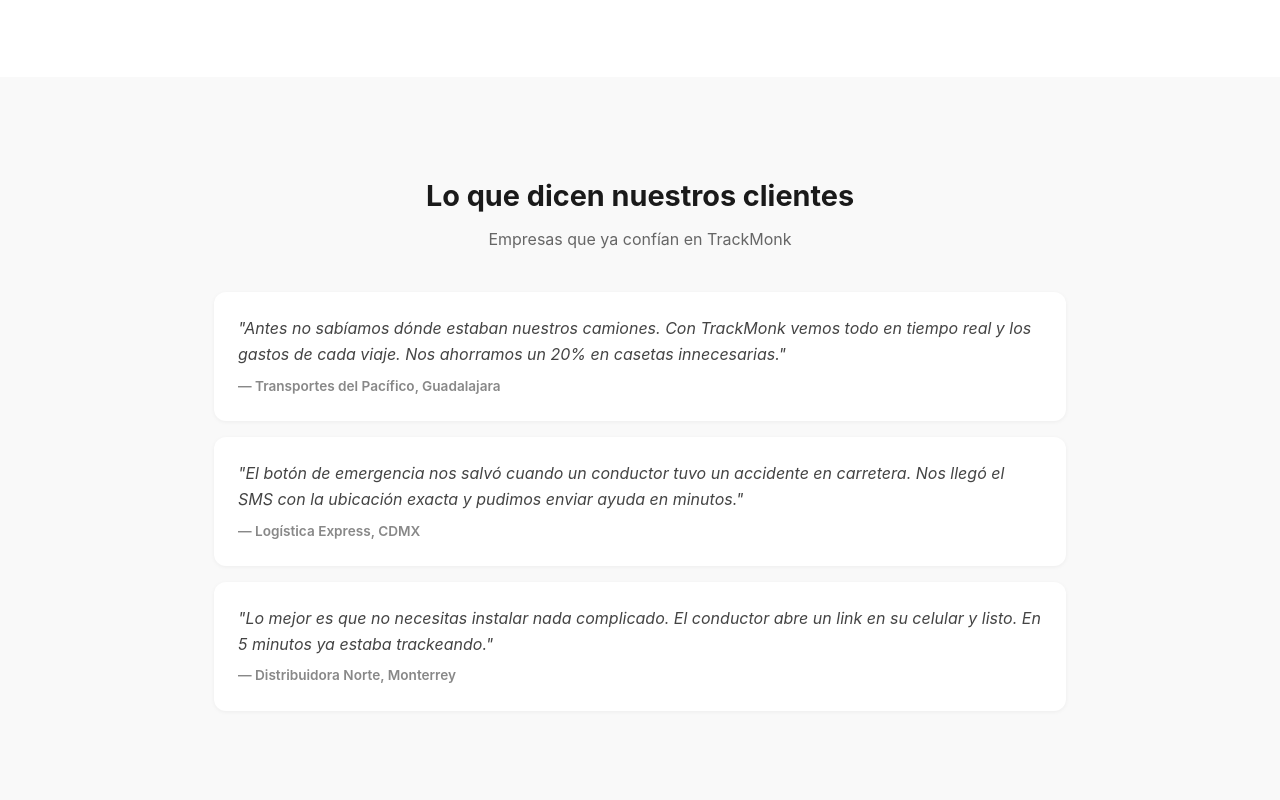
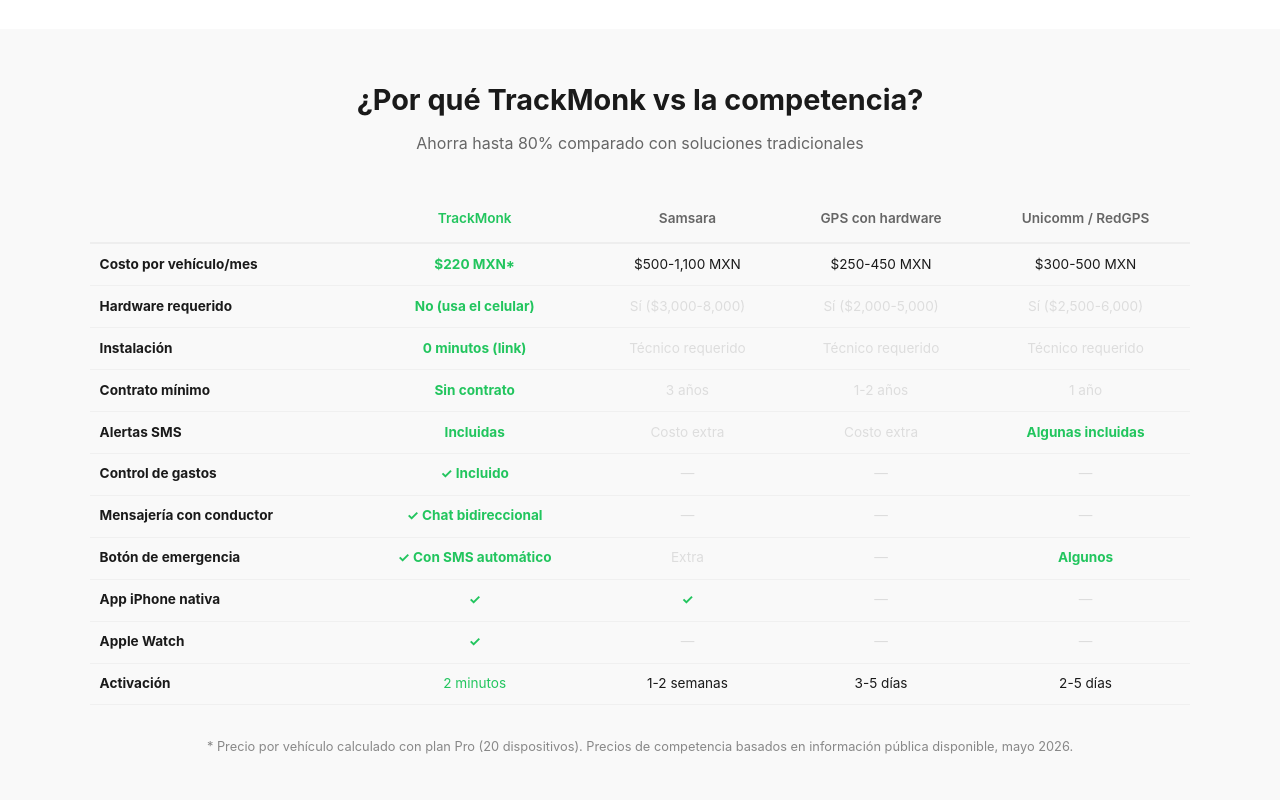
Before and after one commit to benjamin77834/trackMonk, a plain HTML site: page frontend/planes.html in a window 1280 px wide. Shown: the part 4260-5060 px from the top of the page. Drawn offline with Linux system fonts and the light colour scheme.

Commit message:
Add competitor comparison table: TrackMonk vs Samsara, GPS hardware, others

```diff
--- a/frontend/planes.html
+++ b/frontend/planes.html
@@ -220,6 +220,31 @@
     </div>
   </div>
 
+  <!-- Comparativa vs competencia -->
+  <div class="container" style="background:#f9f9f9;margin:0 auto;padding:3rem 1.5rem;max-width:100%;">
+    <div style="max-width:1100px;margin:0 auto;">
+      <h2 class="section-title">¿Por qué TrackMonk vs la competencia?</h2>
+      <p class="section-sub">Ahorra hasta 80% comparado con soluciones tradicionales</p>
+      <div class="compare">
+        <table>
+          <tr><th></th><th style="color:#22c55e;">TrackMonk</th><th>Samsara</th><th>GPS con hardware</th><th>Unicomm / RedGPS</th></tr>
+          <tr><td><strong>Costo por vehículo/mes</strong></td><td style="color:#22c55e;font-weight:700;">$220 MXN*</td><td>$500-1,100 MXN</td><td>$250-450 MXN</td><td>$300-500 MXN</td></tr>
+          <tr><td><strong>Hardware requerido</strong></td><td class="check">No (usa el celular)</td><td class="no">Sí ($3,000-8,000)</td><td class="no">Sí ($2,000-5,000)</td><td class="no">Sí ($2,500-6,000)</td></tr>
+          <tr><td><strong>Instalación</strong></td><td class="check">0 minutos (link)</td><td class="no">Técnico requerido</td><td class="no">Técnico requerido</td><td class="no">Técnico requerido</td></tr>
+          <tr><td><strong>Contrato mínimo</strong></td><td class="check">Sin contrato</td><td class="no">3 años</td><td class="no">1-2 años</td><td class="no">1 año</td></tr>
+          <tr><td><strong>Alertas SMS</strong></td><td class="check">Incluidas</td><td class="no">Costo extra</td><td class="no">Costo extra</td><td class="check">Algunas incluidas</td></tr>
+          <tr><td><strong>Control de gastos</strong></td><td class="check">✓ Incluido</td><td class="no">—</td><td class="no">—</td><td class="no">—</td></tr>
+          <tr><td><strong>Mensajería con conductor</strong></td><td class="check">✓ Chat bidireccional</td><td class="no">—</td><td class="no">—</td><td class="no">—</td></tr>
+          <tr><td><strong>Botón de emergencia</strong></td><td class="check">✓ Con SMS automático</td><td class="no">Extra</td><td class="no">—</td><td class="check">Algunos</td></tr>
+          <tr><td><strong>App iPhone nativa</strong></td><td class="check">✓</td><td class="check">✓</td><td class="no">—</td><td class="no">—</td></tr>
+          <tr><td><strong>Apple Watch</strong></td><td class="check">✓</td><td class="no">—</td><td class="no">—</td><td class="no">—</td></tr>
+          <tr><td><strong>Activación</strong></td><td style="color:#22c55e;">2 minutos</td><td>1-2 semanas</td><td>3-5 días</td><td>2-5 días</td></tr>
+        </table>
+      </div>
+      <p style="text-align:center;font-size:0.8rem;color:#888;margin-top:1rem;">* Precio por vehículo calculado con plan Pro (20 dispositivos). Precios de competencia basados en información pública disponible, mayo 2026.</p>
+    </div>
+  </div>
+
   <!-- Testimonios -->
   <div class="testimonials">
     <div class="container">
```
Also changed, not shown: 1 other file.
